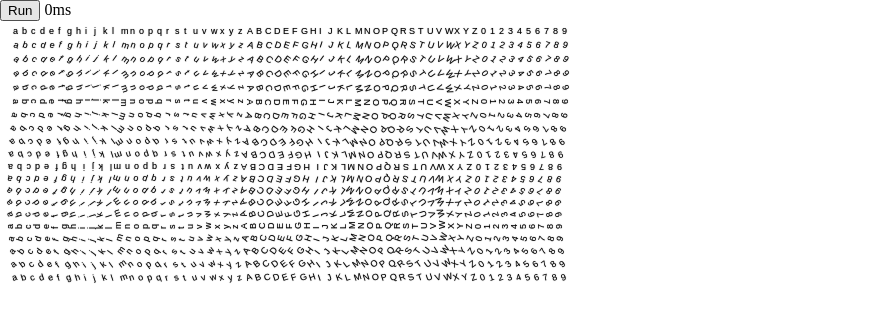
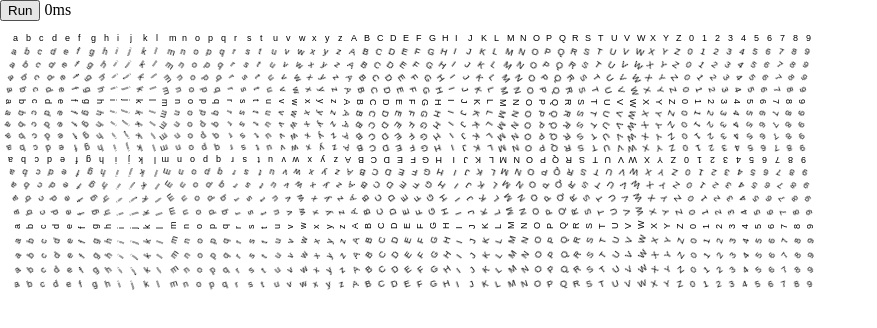
Before and after one commit to emirpasic/browser-font-rendering-test, a plain HTML site: page index.html in a window 1280 px wide. Shown: the whole page, without its empty margins (0-877 px from the left). Drawn offline with Linux system fonts and the light colour scheme.

Commit message:
- webgl tests finished - canvas tests finished

```diff
--- a/index.html
+++ b/index.html
@@ -1,6 +1,9 @@
 <!DOCTYPE html>
 <html>
 <head>
+    <meta content="text/html;charset=utf-8" http-equiv="Content-Type">
+    <meta content="utf-8" http-equiv="encoding">
+
     <link rel="stylesheet" href="css/main.css">
     <script src="js/pixi.dev.js"></script>
     <script src="js/main.js"></script>
--- a/js/main.js
+++ b/js/main.js
@@ -3,6 +3,7 @@ canvas = undefined;
 context = undefined;
 canvasWebGl = undefined;
 contextWebGl = undefined;
+rendererWebGl = undefined;
 
 settings = {
 
@@ -25,8 +26,8 @@ settings = {
             a: 1.0
         },
 
-        glow: {
-            blur: 1, // Blurring effect to the shadow, the larger the value, the greater the blur. Zero means disabled
+        shadow: {
+            blur: 0, // Blurring effect to the shadow, the larger the value, the greater the blur. Zero means disabled
             offsetX: 0, // Horizontal distance of the shadow, in relation to the text.
             offsetY: 0, // Vertical distance of the shadow, in relation to the text.
             color: {
@@ -65,6 +66,10 @@ function init() {
             canvasWebGl = document.getElementById("canvasWebGl");
             contextWebGl = canvasWebGl.getContext("experimental-webgl") || canvasWebGl.getContext("webgl");
             if (!contextWebGl) throw "contextWebGl not initialized";
+
+            rendererWebGl = PIXI.autoDetectRenderer(settings.width, settings.height, canvasWebGl, true, true);
+            document.body.appendChild(rendererWebGl.view);
+
         } catch (err) {
             throw "Your web browser does not support WebGL!";
         }
@@ -74,18 +79,33 @@ function init() {
     initCanvas();
     initContext();
     initWebGl();
-
 }
 
 function colorToRgba(color) {
-    return 'rgba(' + (255.0 * color.r) + ',' + (255.0 * color.g) + ',' + (255.0 * color.b) + ',' + (color.a != undefined ? color.a : 1.0) + ')';
+    return 'rgba(' + Math.floor(255 * color.r) + ',' + Math.floor(255 * color.g) + ',' + Math.floor(255 * color.b) + ',' + (color.a != undefined ? color.a : 1.0) + ')';
 }
+
+function colorToHex(color) {
+    hexColor = '#';
+
+    var rHex = (color.r * 255).toString(16);
+    if (rHex.length == 1) rHex = '0' + rHex;
+
+    var gHex = (color.g * 255).toString(16);
+    if (gHex.length == 1) gHex = '0' + gHex;
+
+    var bHex = (color.b * 255).toString(16);
+    if (bHex.length == 1) bHex = '0' + bHex;
+
+    return '#' + rHex + gHex + bHex;
+};
+
 function clearCanvas() {
     context.fillStyle = colorToRgba(settings.text.backgroundColor);
     context.fillRect(0, 0, canvas.width, canvas.height);
 }
 
-function clearGl() {
+function clearWebGl() {
 
     contextWebGl.clearColor(
         settings.text.backgroundColor.r,
@@ -104,10 +124,10 @@ function benchmark(func) {
     var end = +new Date();  // log end timestamp
     console.log(arguments[0].name + ": " + (end - start) + "ms");
 
-    document.getElementById("time").innerText = (end - start) + "ms";
+    document.getElementById("time").innerHTML = (end - start) + "ms";
 }
 
-function drawLetter(context, letter, x, y, degrees) {
+function drawLetterOnCanvas(context, letter, x, y, degrees) {
 
     if (degrees == 0) {
         context.fillText(letter, x, y);
@@ -122,15 +142,15 @@ function drawLetter(context, letter, x, y, degrees) {
 }
 
 
-var drawFontsOnCanvas = function drawFontsOnCanvas() {
+var drawLettersOnCanvas = function drawFontsOnCanvas() {
 
     context.save();
 
-    if (settings.text.glow.blur) {
-        context.shadowColor = colorToRgba(settings.text.glow.color);
-        context.shadowOffsetX = settings.text.glow.offsetX;
-        context.shadowOffsetY = settings.text.glow.offsetY;
-        context.shadowBlur = settings.text.glow.blur;
+    if (settings.text.shadow.blur) {
+        context.shadowColor = colorToRgba(settings.text.shadow.color);
+        context.shadowOffsetX = settings.text.shadow.offsetX;
+        context.shadowOffsetY = settings.text.shadow.offsetY;
+        context.shadowBlur = settings.text.shadow.blur;
     }
 
     context.font = settings.text.style + ' ' + settings.text.size + 'px ' + settings.text.font;
@@ -142,9 +162,9 @@ var drawFontsOnCanvas = function drawFontsOnCanvas() {
             var letter = settings.text.value.charAt(c);
 
             var y = (r + 1) * (settings.text.size + settings.text.padding);
-            var x = (c + 1) * settings.text.size + settings.text.padding;
+            var x = (c + 1) * (settings.text.size + settings.text.padding);
 
-            drawLetter(context, letter, x, y, r * 360.0 / settings.text.rotations);
+            drawLetterOnCanvas(context, letter, x, y, r * 360.0 / settings.text.rotations);
         }
     }
 
@@ -152,7 +172,45 @@ var drawFontsOnCanvas = function drawFontsOnCanvas() {
 
 };
 
+function drawLetterOnWebGl(stage, letter, x, y, degrees) {
+
+    var text = new PIXI.Text(letter, {
+        font: settings.text.size + "px " + settings.text.font,
+        fill: colorToHex(settings.text.color)
+    });
+
+    text.position.x = x;
+    text.position.y = y;
+    text.rotation = degrees * Math.PI / 180
+
+    stage.addChild(text);
+}
+
+var drawLettersOnWebGl = function drawLettersOnWebGl() {
+    // create an new instance of a pixi stage
+    var stage = new PIXI.Stage(0X000000, true);
+    stage.interactive = false;
+
+    for (var r = 0; r < settings.text.rotations; r++) {
+        var x = settings.text.size + settings.text.padding;
+        for (var c = 0; c < settings.text.value.length; c++) {
+            var letter = settings.text.value.charAt(c);
+
+            var y = (r + 1) * (settings.text.size + settings.text.padding);
+            var x = (c + 1) * (settings.text.size + settings.text.padding);
+
+            drawLetterOnWebGl(stage, letter, x, y, r * 360.0 / settings.text.rotations);
+        }
+    }
+
+    rendererWebGl.render(stage);
+};
+
 function run() {
-    clearCanvas();
-    benchmark(drawFontsOnCanvas);
+    //clearCanvas();
+    //benchmark(drawLettersOnCanvas);
+
+    //clearCanvas();
+    clearWebGl();
+    benchmark(drawLettersOnWebGl);
 }
```
Also changed, not shown: results/IE-9px-blur0.png (added), results/IE-9px-blur1.png (added), results/IE-9px-blur2.png (added), results/IE-9px-webgl.png (added), results/canary-9px-blur0.png (added), results/canary-9px-blur1.png (added), results/canary-9px-blur2.png (added), results/canary-9px-webgl.png (added), results/firefox-9px-blur0.png (added), results/firefox-9px-blur1.png (added), results/firefox-9px-blur2.png (added), results/firefox-9px-webgl.png (added), 1 other file.
